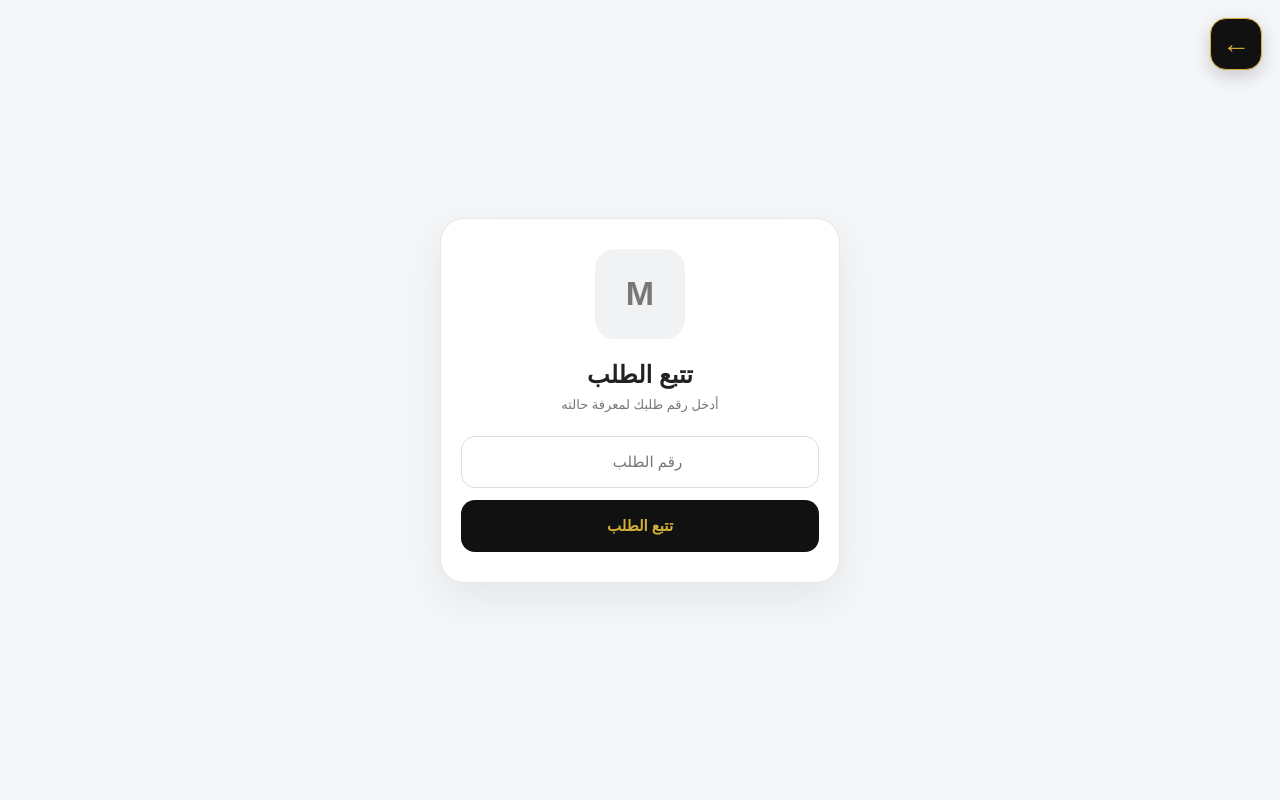
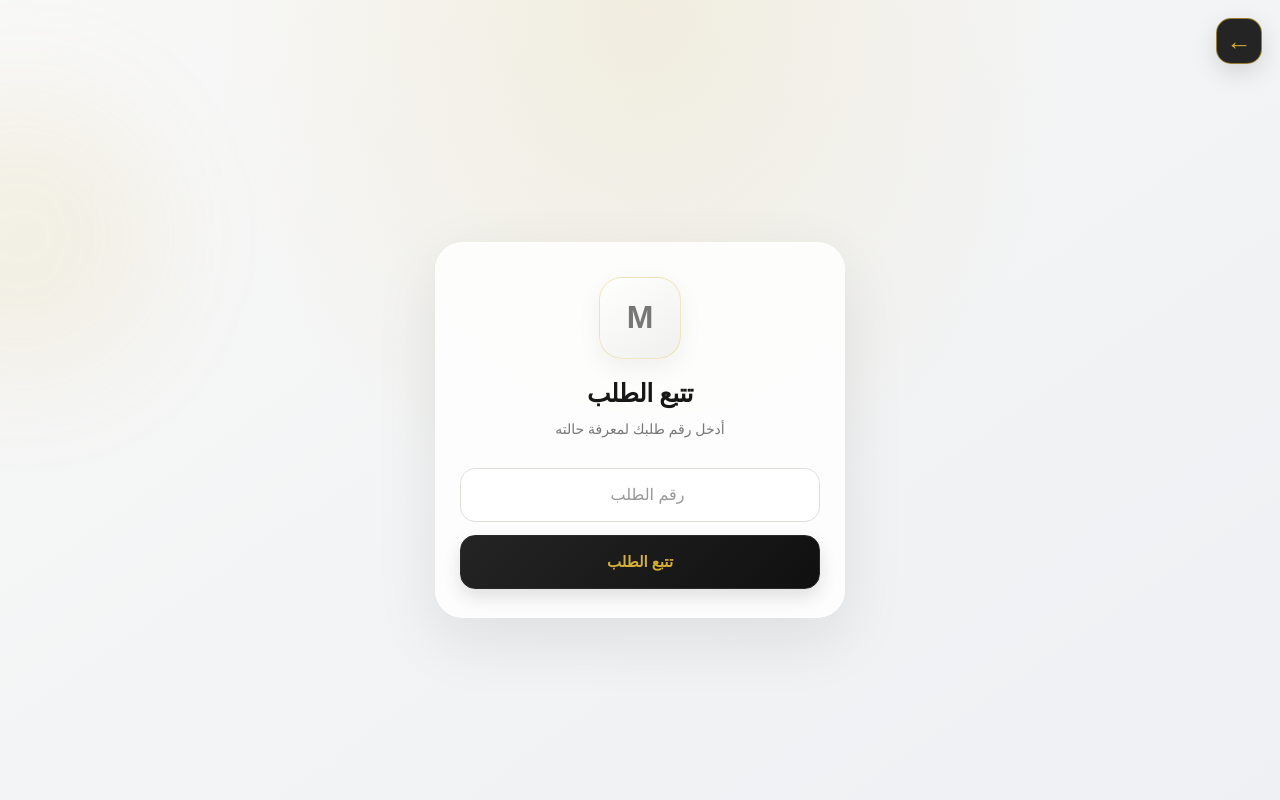
Before and after one commit to mh3660841-max/MenuSmart, a Flask app: page /track in a window 1280 px wide. Run offline with Flask 3, Linux system fonts and the light colour scheme.

Commit message:
Refresh order tracking page design

```diff
--- a/templates/track_order.html
+++ b/templates/track_order.html
@@ -6,16 +6,27 @@
 <title>تتبع الطلب | Menu Smart</title>
 <style>
 *{box-sizing:border-box}
-body{margin:0;background:#f5f6f8;font-family:Arial,sans-serif;color:#222}
-.track-page{position:relative;min-height:100vh;display:flex;align-items:center;justify-content:center;padding:20px}
-.page-back{position:absolute;top:18px;right:18px;width:52px;height:52px;border:1px solid #d4af37;border-radius:16px;background:#111;color:#d4af37;text-decoration:none;font-size:28px;font-weight:700;display:flex;align-items:center;justify-content:center;box-shadow:0 6px 18px rgba(0,0,0,.18);z-index:9999}.page-back:active{transform:scale(.94)}.track-card{width:100%;max-width:400px;background:#fff;border:1px solid #e5e7eb;border-radius:24px;padding:30px 20px;box-shadow:0 15px 40px rgba(0,0,0,.07);text-align:center}
-.track-logo{width:90px;height:90px;margin:0 auto 22px;border-radius:20px;overflow:hidden;background:#f1f2f4;display:flex;align-items:center;justify-content:center}
+:root{color-scheme:light;--track-ink:#171717;--track-gold:#d4af37;--track-muted:#777;--track-line:rgba(23,23,23,.09)}
+body{margin:0;background:radial-gradient(ellipse at 50% 0%,rgba(212,175,55,.12),transparent 48%),linear-gradient(145deg,#f8f8f7,#eef0f3);font-family:Arial,sans-serif;color:var(--track-ink);-webkit-font-smoothing:antialiased}
+.track-page{position:relative;min-height:100vh;min-height:100dvh;display:flex;align-items:center;justify-content:center;padding:88px 20px 28px;overflow:hidden}
+.track-page:before{content:"";position:absolute;width:280px;height:280px;border-radius:50%;background:rgba(212,175,55,.09);filter:blur(55px);top:12%;left:-120px;pointer-events:none}
+.page-back{position:absolute;top:calc(18px + env(safe-area-inset-top));right:18px;width:46px;height:46px;border:1px solid rgba(212,175,55,.65);border-radius:15px;background:rgba(23,23,23,.94);color:var(--track-gold);text-decoration:none;font-size:25px;font-weight:700;display:flex;align-items:center;justify-content:center;box-shadow:0 8px 24px rgba(0,0,0,.13);z-index:9999;transition:transform .2s,background .2s}.page-back:active{transform:scale(.94)}
+.track-card{position:relative;width:100%;max-width:410px;background:rgba(255,255,255,.82);backdrop-filter:blur(18px);-webkit-backdrop-filter:blur(18px);border:1px solid rgba(255,255,255,.9);border-radius:28px;padding:34px 24px 28px;box-shadow:0 22px 65px rgba(25,25,25,.09),inset 0 1px rgba(255,255,255,.9);text-align:center}
+.track-logo{width:82px;height:82px;margin:0 auto 20px;border-radius:23px;overflow:hidden;background:linear-gradient(145deg,#fff,#f0f0ed);border:1px solid rgba(212,175,55,.28);box-shadow:0 8px 24px rgba(0,0,0,.06);display:flex;align-items:center;justify-content:center}
 .track-logo img{width:100%;height:100%;object-fit:contain}
-.track-logo span{font-size:34px;font-weight:900;color:#777}
-.track-card h1{margin:0 0 8px;font-size:24px}
-.track-card p{margin:0 0 24px;color:#777;font-size:13px}
-.track-input{width:100%;height:52px;border:1px solid #ddd;border-radius:14px;padding:0 15px;font-size:15px;text-align:center;outline:none}
-.track-btn{width:100%;height:52px;margin-top:12px;border:0;border-radius:14px;background:#111;color:#d4af37;font-size:15px;font-weight:800;cursor:pointer}
+.track-logo span{font-size:32px;font-weight:900;color:#777}
+.track-card h1{margin:0 0 9px;font-size:25px;letter-spacing:-.4px}
+.track-card p{margin:0 0 26px;color:var(--track-muted);font-size:14px;line-height:1.8}
+.track-input{display:block;width:100%;height:54px;border:1px solid #deded9;border-radius:15px;padding:0 15px;background:rgba(255,255,255,.9);font-family:inherit;font-size:16px;text-align:center;outline:none;transition:border-color .2s,box-shadow .2s}
+.track-input:focus{border-color:var(--track-gold);box-shadow:0 0 0 4px rgba(212,175,55,.13)}
+.track-input::placeholder{color:#999}
+.track-btn{width:100%;height:54px;margin-top:13px;border:1px solid #292929;border-radius:15px;background:linear-gradient(135deg,#242424,#101010);color:var(--track-gold);font-family:inherit;font-size:15px;font-weight:800;cursor:pointer;box-shadow:0 8px 18px rgba(0,0,0,.12);transition:transform .2s,box-shadow .2s}
+.track-btn:active{transform:scale(.985);box-shadow:0 4px 10px rgba(0,0,0,.1)}
+.track-result{margin-top:22px;padding:19px 16px;border:1px solid var(--track-line);border-radius:18px;background:rgba(250,250,248,.92);text-align:center}
+.track-result-label{font-size:13px;color:var(--track-muted);font-weight:700}
+.track-result-status{margin-top:10px;font-size:20px;font-weight:900;color:var(--track-ink);line-height:1.6}
+.track-error{color:#b42318;font-weight:700;font-size:14px}
+@media(max-width:360px){.track-page{padding-left:14px;padding-right:14px}.track-card{padding:28px 18px 22px;border-radius:24px}.track-card h1{font-size:22px}}
 
 </style>
 </head>
@@ -39,12 +50,12 @@ body{margin:0;background:#f5f6f8;font-family:Arial,sans-serif;color:#222}
 <button class="track-btn" type="submit">تتبع الطلب</button>
 </form>
 {% if request.args.get("order_id") %}
-<div style="margin-top:20px;padding:18px;border:1px solid #e5e7eb;border-radius:16px;background:#fafafa">
+<div class="track-result">
 {% if order %}
-<strong>حالة الطلب</strong>
-{% set status_names = {"pending":"قيد الانتظار","confirmed":"تم تأكيد الطلب","cancelled":"تم إلغاء الطلب"} %}<div style="margin-top:10px;font-size:20px;font-weight:900;color:#111">{{ status_names.get(order.status, order.status) }}</div>
+<div class="track-result-label">حالة الطلب</div>
+{% set status_names = {"pending":"قيد الانتظار","confirmed":"تم تأكيد الطلب","cancelled":"تم إلغاء الطلب"} %}<div class="track-result-status">{{ status_names.get(order.status, order.status) }}</div>
 {% else %}
-<div style="color:#b42318;font-weight:700">رقم الطلب غير موجود</div>
+<div class="track-error">رقم الطلب غير موجود</div>
 {% endif %}
 </div>
 {% endif %}
```
